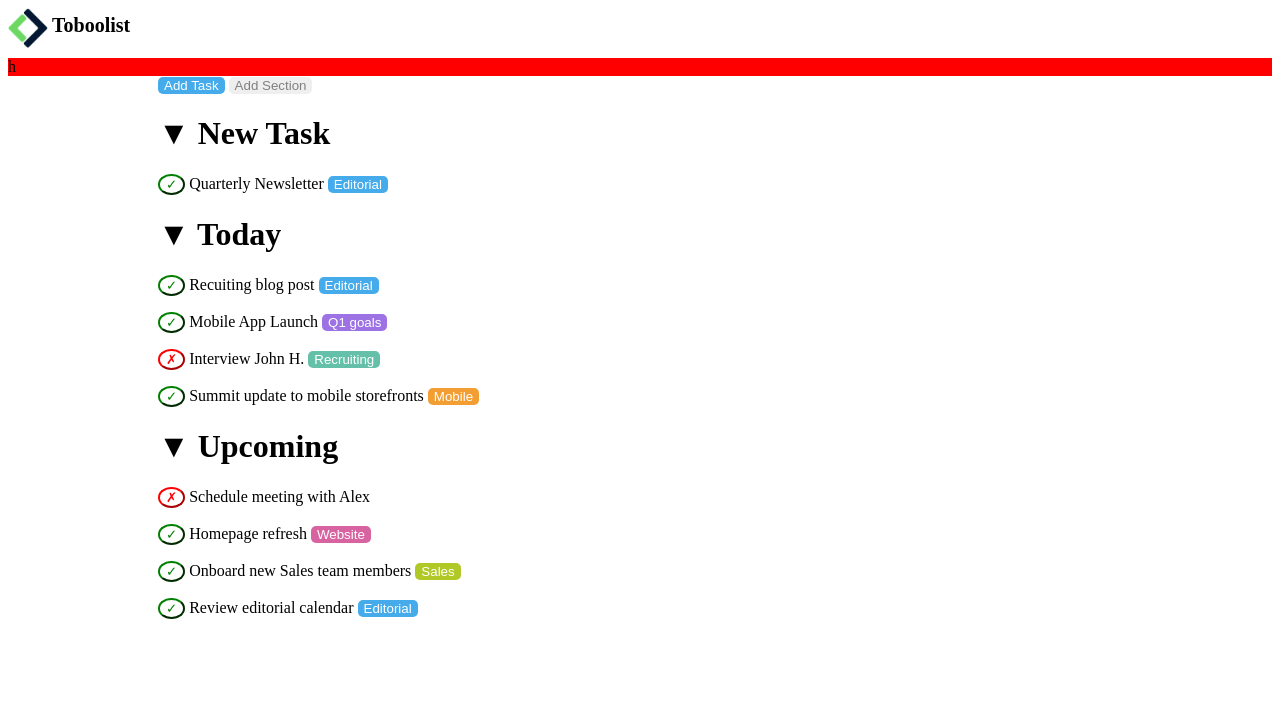
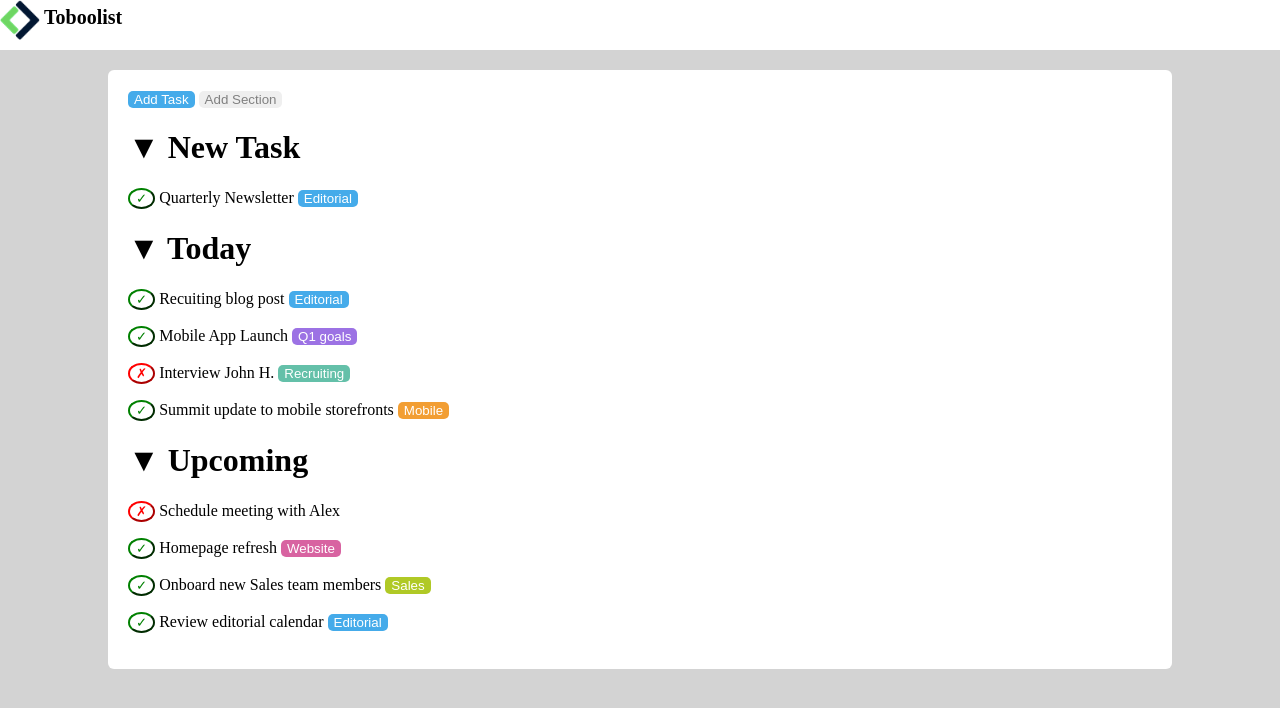
Before and after one commit to MicheleTodeschini/html-css-toboolist, a plain HTML site: page index.html in a window 1280 px wide. Drawn offline with Linux system fonts and the light colour scheme.

Commit message:
add center

```diff
--- a/css/style.css
+++ b/css/style.css
@@ -11,18 +11,26 @@
     }
     .topbar {
     height: 50px;
+    width: 100%;
     background: white;
 
     }
+    body {
+        margin: 0;
+        background-color: lightgrey;
+    }
 
     .centro {
-        background: white;
-        padding-left: 150px;
-        border-width: 14px;
+        /*background: white; */
+
     }
 
     .esterno {
-        background: red;
+        background: white;
+        margin: 20px auto;
+        padding: 20px;
+        border-radius: 6px;
+        width: 80%;
     }
 
     .logo {
--- a/index.html
+++ b/index.html
@@ -12,13 +12,10 @@
     <header class="topbar">
         <img class="logo" src="./img/Logo.png">
         <strong class="logotext">Toboolist</strong>
-        </div>
     </header>
 
     <main>
-        <div class="esterno"> h
-
-            <div class="centro">
+        <div class="esterno">
             <div>
                 <button class="btn-primo">Add Task</button>
                 <button class="btn-secondo">Add Section</button>
```
Lines whose indentation alone changed are shown as unchanged.
